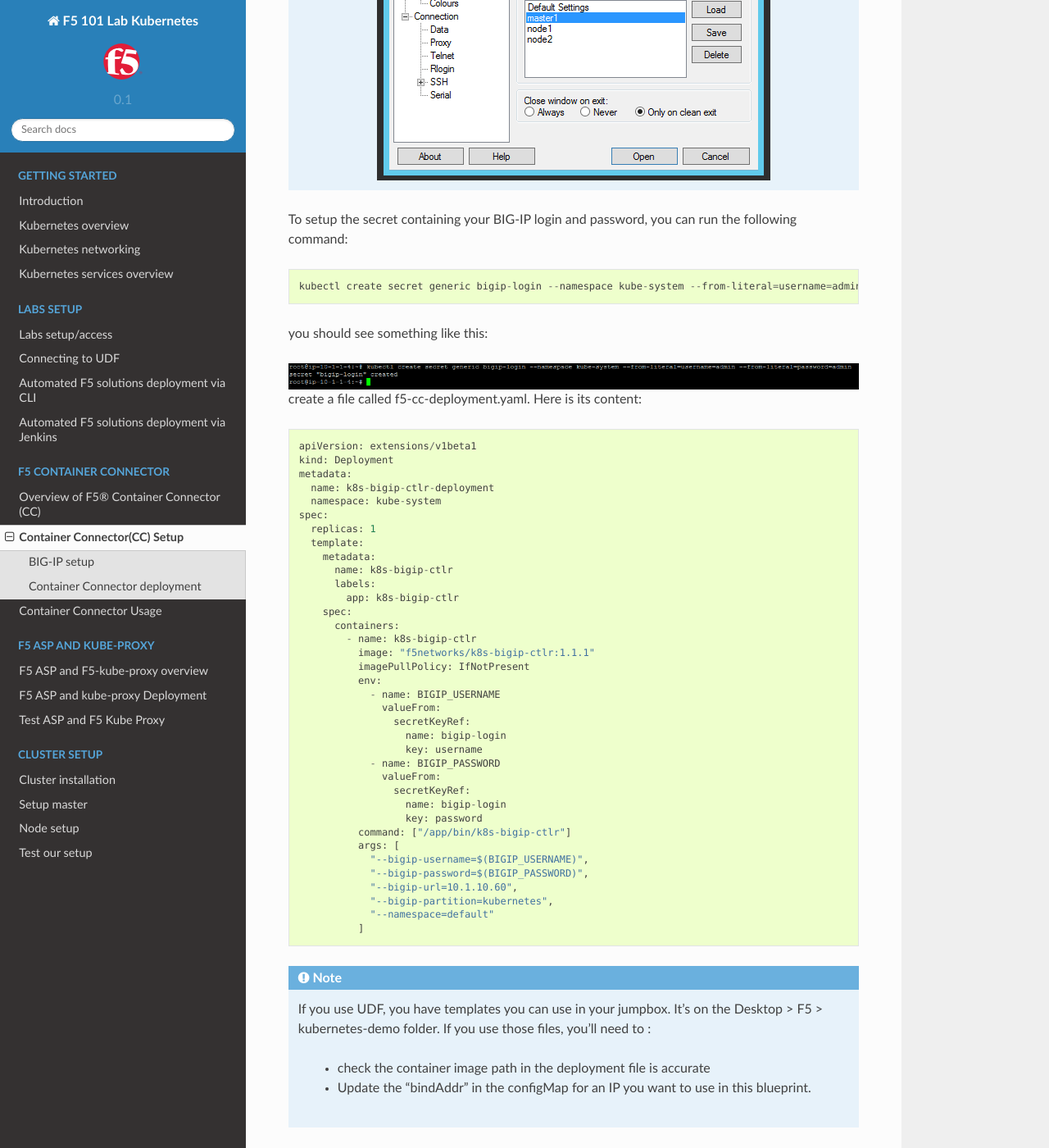
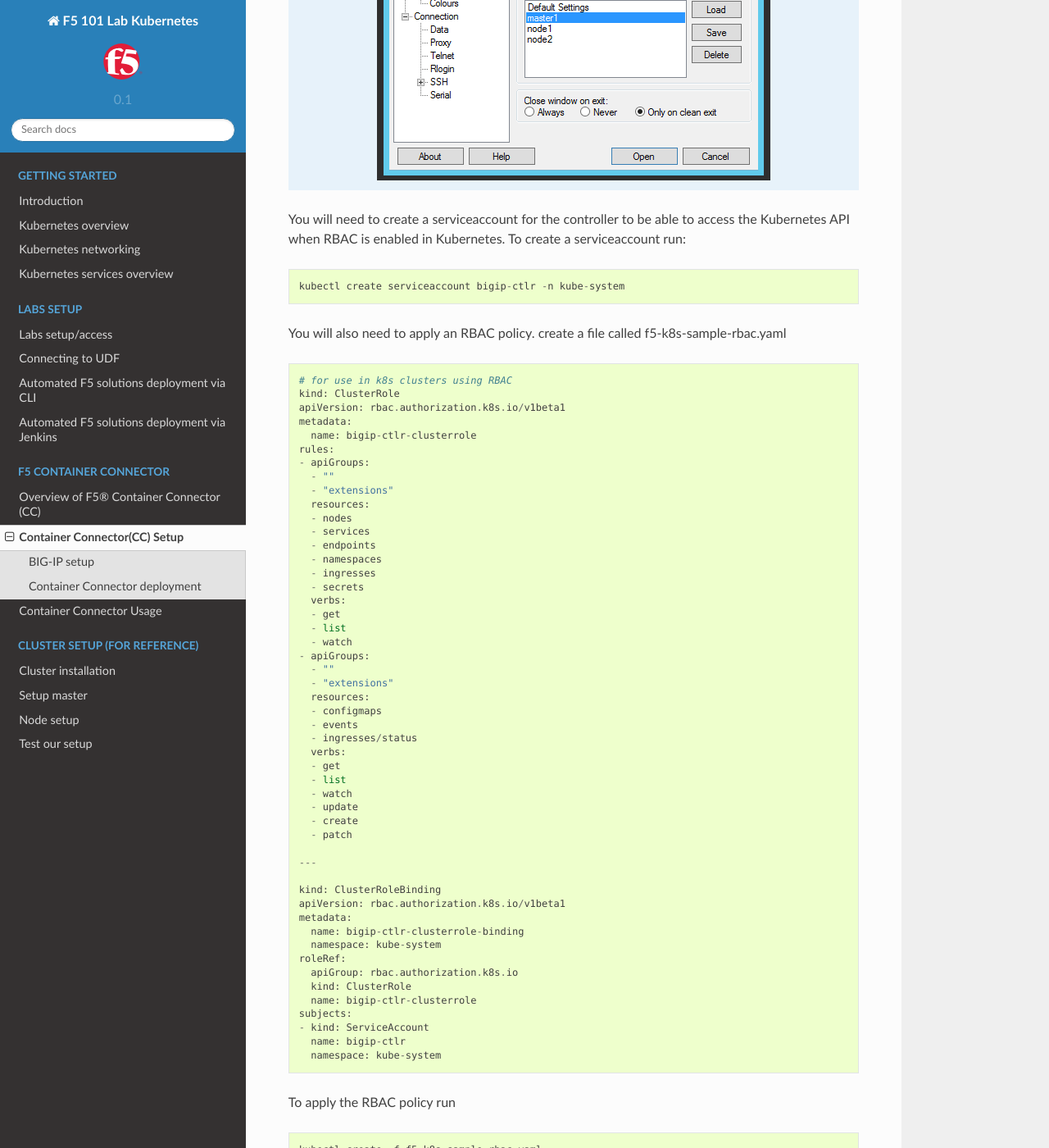
Before and after one commit to f5devcentral/f5-101-lab-kubernetes, a Sphinx documentation site: the page built from docs/f5-container-connector/f5-container-connector-installation.rst, in a window 1280 px wide and 1400 px high, scrolled down 2041 px. Shown: the whole window at 82% size. Built offline with Sphinx 7.4.7 and the Read the Docs theme 2.0.0, drawn with Linux system fonts in a browser that asks for light colours; some of the changed text lies outside the part shown.

```diff
--- a/docs/cluster-setup-guide/cluster-setup-guide-cluster-installation.rst
+++ b/docs/cluster-setup-guide/cluster-setup-guide-cluster-installation.rst
@@ -18,7 +18,7 @@ As a reminder, in this example, this is our cluster setup:
 
 .. warning::
 
-        This guide is certified with Kubernetes version 1.8.4-00
+        This guide is for Kubernetes version 1.7.11
 
 For this setup we will leverage **kubeadm** to install Kubernetes on your own Ubuntu Servers version 16.04; steps we are going to use are specified in details here: `Ubuntu getting started guide 16.04 <http://kubernetes.io/docs/getting-started-guides/kubeadm/>`
 
@@ -41,7 +41,7 @@ To make sure the systems are up to date, run these commands on **all systems**:
 installation
 -------------
 
-We need to be sure the Ubuntu OS is up to date, we add Kubernetes repository to the list ov available Ubuntu package sources adn we install Kebernetes packages for version 1.8.4, making sure to hold with this version even when upgrading the OS. THis procedure will install Docker on all systems because most of the component of Kubernetes will leverage this container technology.
+We need to be sure the Ubuntu OS is up to date, we add Kubernetes repository to the list ov available Ubuntu package sources and we install Kubernetes packages for version 1.7.x, making sure to hold with this version even when upgrading the OS. This procedure will install Docker on all systems because most of the component of Kubernetes will leverage this container technology.
 
 As previously said, you need **root privileges** for this section, either use sudo or su to gain the required privileges; morover be sure to execute this procedure on **all systems**.
 
--- a/docs/f5-container-connector/f5-container-connector-installation.rst
+++ b/docs/f5-container-connector/f5-container-connector-installation.rst
@@ -56,6 +56,74 @@ On the **master** , we need to setup a deployment file to load our container and
 		:align: center
 		:scale: 50%
 
+You will need to create a serviceaccount for the controller to be able to access the Kubernetes API when RBAC is enabled in Kubernetes.  To create a serviceaccount run:
+
+::
+
+    kubectl create serviceaccount bigip-ctlr -n kube-system
+
+You will also need to apply an RBAC policy.  create a file called f5-k8s-sample-rbac.yaml
+
+::
+
+    # for use in k8s clusters using RBAC
+    kind: ClusterRole
+    apiVersion: rbac.authorization.k8s.io/v1beta1
+    metadata:
+      name: bigip-ctlr-clusterrole
+    rules:
+    - apiGroups:
+      - ""
+      - "extensions"
+      resources:
+      - nodes
+      - services
+      - endpoints
+      - namespaces
+      - ingresses
+      - secrets
+      verbs:
+      - get
+      - list
+      - watch
+    - apiGroups:
+      - ""
+      - "extensions"
+      resources:
+      - configmaps
+      - events
+      - ingresses/status
+      verbs:
+      - get
+      - list
+      - watch
+      - update
+      - create
+      - patch
+
+    ---
+
+    kind: ClusterRoleBinding
+    apiVersion: rbac.authorization.k8s.io/v1beta1
+    metadata:
+      name: bigip-ctlr-clusterrole-binding
+      namespace: kube-system
+    roleRef:
+      apiGroup: rbac.authorization.k8s.io
+      kind: ClusterRole
+      name: bigip-ctlr-clusterrole
+    subjects:
+    - kind: ServiceAccount
+      name: bigip-ctlr
+      namespace: kube-system
+
+
+To apply the RBAC policy run
+
+::
+
+	kubectl create -f f5-k8s-sample-rbac.yaml
+
 To setup the secret containing your BIG-IP login and password, you can run the following command:
 
 ::
@@ -72,42 +140,58 @@ create a file called f5-cc-deployment.yaml. Here is its content:
 
 ::
 
-        apiVersion: extensions/v1beta1
-        kind: Deployment
+    apiVersion: extensions/v1beta1
+    kind: Deployment
+    metadata:
+      name: k8s-bigip-ctlr-deployment
+      namespace: kube-system
+    spec:
+      replicas: 1
+      template:
         metadata:
-          name: k8s-bigip-ctlr-deployment
-          namespace: kube-system
+          name: k8s-bigip-ctlr
+          labels:
+            app: k8s-bigip-ctlr
         spec:
-          replicas: 1
-          template:
-            metadata:
-              name: k8s-bigip-ctlr
-              labels:
-                app: k8s-bigip-ctlr
-            spec:
-              containers:
-                - name: k8s-bigip-ctlr
-                  image: "f5networks/k8s-bigip-ctlr:1.1.1"
-                  imagePullPolicy: IfNotPresent
-                  env:
-                    - name: BIGIP_USERNAME
-                      valueFrom:
-                        secretKeyRef:
-                          name: bigip-login
-                          key: username
-                    - name: BIGIP_PASSWORD
-                      valueFrom:
-                        secretKeyRef:
-                          name: bigip-login
-                          key: password
-                  command: ["/app/bin/k8s-bigip-ctlr"]
-                  args: [
-                    "--bigip-username=$(BIGIP_USERNAME)",
-                    "--bigip-password=$(BIGIP_PASSWORD)",
-                    "--bigip-url=10.1.10.60",
-                    "--bigip-partition=kubernetes",
-                    "--namespace=default"
-                  ]
+          serviceAccountName: bigip-ctlr
+          containers:
+            - name: k8s-bigip-ctlr
+              # replace the version as needed
+              image: "f5networks/k8s-bigip-ctlr:1.3.0"
+              env:
+                - name: BIGIP_USERNAME
+                  valueFrom:
+                    secretKeyRef:
+                      name: bigip-login
+                      key: username
+                - name: BIGIP_PASSWORD
+                  valueFrom:
+                    secretKeyRef:
+                      name: bigip-login
+                      key: password
+              command: ["/app/bin/k8s-bigip-ctlr"]
+              args: [
+                "--bigip-username=$(BIGIP_USERNAME)",
+                "--bigip-password=$(BIGIP_PASSWORD)",
+                "--bigip-url=10.1.10.60",
+                "--bigip-partition=kubernetes",
+                # The Controller can use local DNS to resolve hostnames;
+                # defaults to LOOKUP; can be replaced with custom DNS server IP
+                # or left blank (introduced in v1.3.0)
+                "--resolve-ingress-names=LOOKUP"
+                # The Controller can access Secrets by default;
+                # set to "false" if you only want to use preconfigured
+                # BIG-IP SSL profiles
+                #"--use-secrets=false",
+                # The Controller watches all namespaces by default.
+                # To manage a single namespace, or multiple namespaces, provide a
+                # single entry for each. For example:
+                # "--namespace=test",
+                # "--namespace=prod"
+                ]
+          imagePullSecrets:
+            - name: f5-docker-images
+            - name: bigip-login
 
 
 
```
Also changed, not shown: other parts of docs/cluster-setup-guide/cluster-setup-guide-cluster-installation.rst (+1 -1 lines), docs/cluster-setup-guide/cluster-setup-guide-master-setup.rst (+18 -1 lines), docs/cluster-setup-guide/cluster-setup-guide-node-setup.rst (+16 -1 lines), docs/index.rst (+1 -11 lines).
